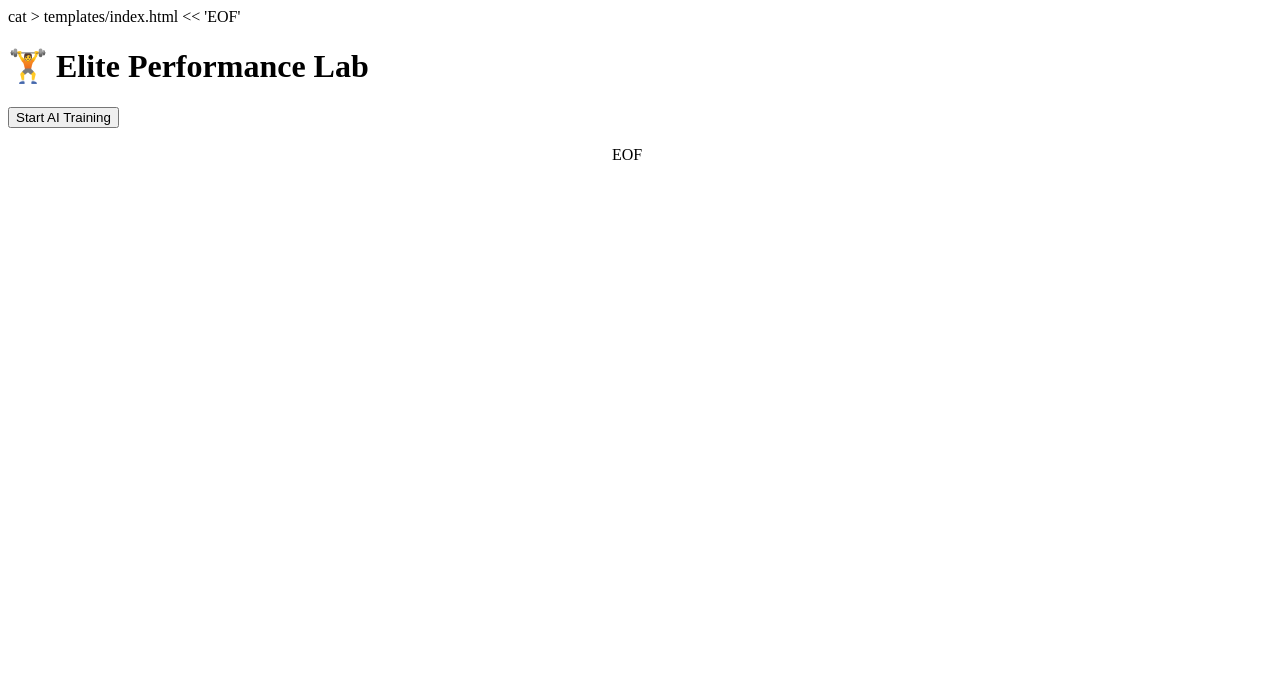
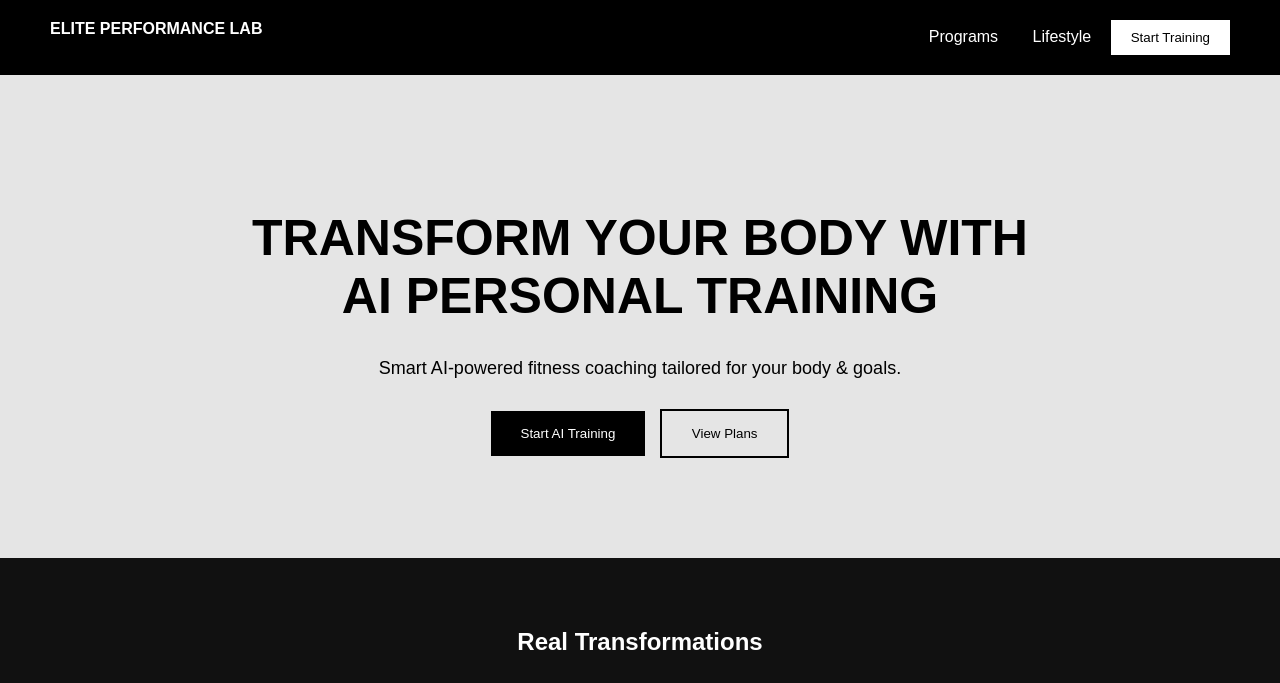
Before and after one commit to parasjain238/AI-gym-trainer, a Flask app: page / in a window 1280 px wide. Shown: the top 683 px of the page. Before the commit the page ends 160 px from the top, so only its background shows below. Run offline with Flask 3, Linux system fonts and the light colour scheme.

Commit message:
Added premium homepage UI design

```diff
--- a/AI-Gym-Trainer/elite-performance-lab/static/style.css
+++ b/AI-Gym-Trainer/elite-performance-lab/static/style.css
@@ -0,0 +1,88 @@
+body {
+    margin: 0;
+    font-family: Arial;
+    background: #111;
+    color: white;
+}
+
+/* NAVBAR */
+.navbar {
+    display: flex;
+    justify-content: space-between;
+    padding: 20px 50px;
+    background: black;
+}
+
+.logo {
+    font-weight: bold;
+}
+
+.nav-links a {
+    margin: 0 15px;
+    color: white;
+    text-decoration: none;
+}
+
+.nav-btn {
+    padding: 10px 20px;
+    background: white;
+    color: black;
+    border: none;
+    cursor: pointer;
+}
+
+/* HERO */
+.hero {
+    text-align: center;
+    padding: 100px 20px;
+    background: #e5e5e5;
+    color: black;
+}
+
+.hero h1 {
+    font-size: 50px;
+    font-weight: bold;
+}
+
+.hero p {
+    margin-top: 20px;
+    font-size: 18px;
+}
+
+/* BUTTONS */
+.buttons {
+    margin-top: 30px;
+}
+
+.primary {
+    padding: 15px 30px;
+    background: black;
+    color: white;
+    border: none;
+    margin-right: 10px;
+}
+
+.secondary {
+    padding: 15px 30px;
+    border: 2px solid black;
+    background: transparent;
+}
+
+/* TRANSFORM */
+.transform {
+    padding: 50px;
+    text-align: center;
+}
+
+.images {
+    display: flex;
+    gap: 20px;
+    margin-top: 30px;
+    justify-content: center;
+}
+
+.images img {
+    width: 250px;
+    height: 300px;
+    object-fit: cover;
+}
--- a/AI-Gym-Trainer/elite-performance-lab/templates/index.html
+++ b/AI-Gym-Trainer/elite-performance-lab/templates/index.html
@@ -1,25 +1,43 @@
-cat > templates/index.html << 'EOF'
 <!DOCTYPE html>
 <html>
 <head>
     <title>Elite Performance Lab</title>
+    <link rel="stylesheet" href="{{ url_for('static', filename='style.css') }}">
 </head>
 <body>
 
-<h1>🏋️ Elite Performance Lab</h1>
+<!-- 🔥 NAVBAR -->
+<div class="navbar">
+    <div class="logo">ELITE PERFORMANCE LAB</div>
+    <div class="nav-links">
+        <a href="#">Programs</a>
+        <a href="#">Lifestyle</a>
+        <button class="nav-btn">Start Training</button>
+    </div>
+</div>
 
-<button onclick="startCamera()">Start AI Training</button>
+<!-- 🔥 HERO SECTION -->
+<div class="hero">
+    <h1>TRANSFORM YOUR BODY WITH<br>AI PERSONAL TRAINING</h1>
+    <p>Smart AI-powered fitness coaching tailored for your body & goals.</p>
 
-<br><br>
+    <div class="buttons">
+        <button class="primary">Start AI Training</button>
+        <button class="secondary">View Plans</button>
+    </div>
+</div>
 
-<img id="video" width="600">
+<!-- 🔥 TRANSFORMATION SECTION -->
+<div class="transform">
+    <h2>Real Transformations</h2>
 
-<script>
-function startCamera() {
-    document.getElementById("video").src = "/video";
-}
-</script>
+    <div class="images">
+        <img src="https://images.unsplash.com/photo-1599058917212-d750089bc07e">
+        <img src="https://images.unsplash.com/photo-1594737625785-c6c1c2a1a6d0">
+        <img src="https://images.unsplash.com/photo-1579758629938-03607ccdbaba">
+        <img src="https://images.unsplash.com/photo-1599058917765-a780eda07a3e">
+    </div>
+</div>
 
 </body>
 </html>
-EOF
```
